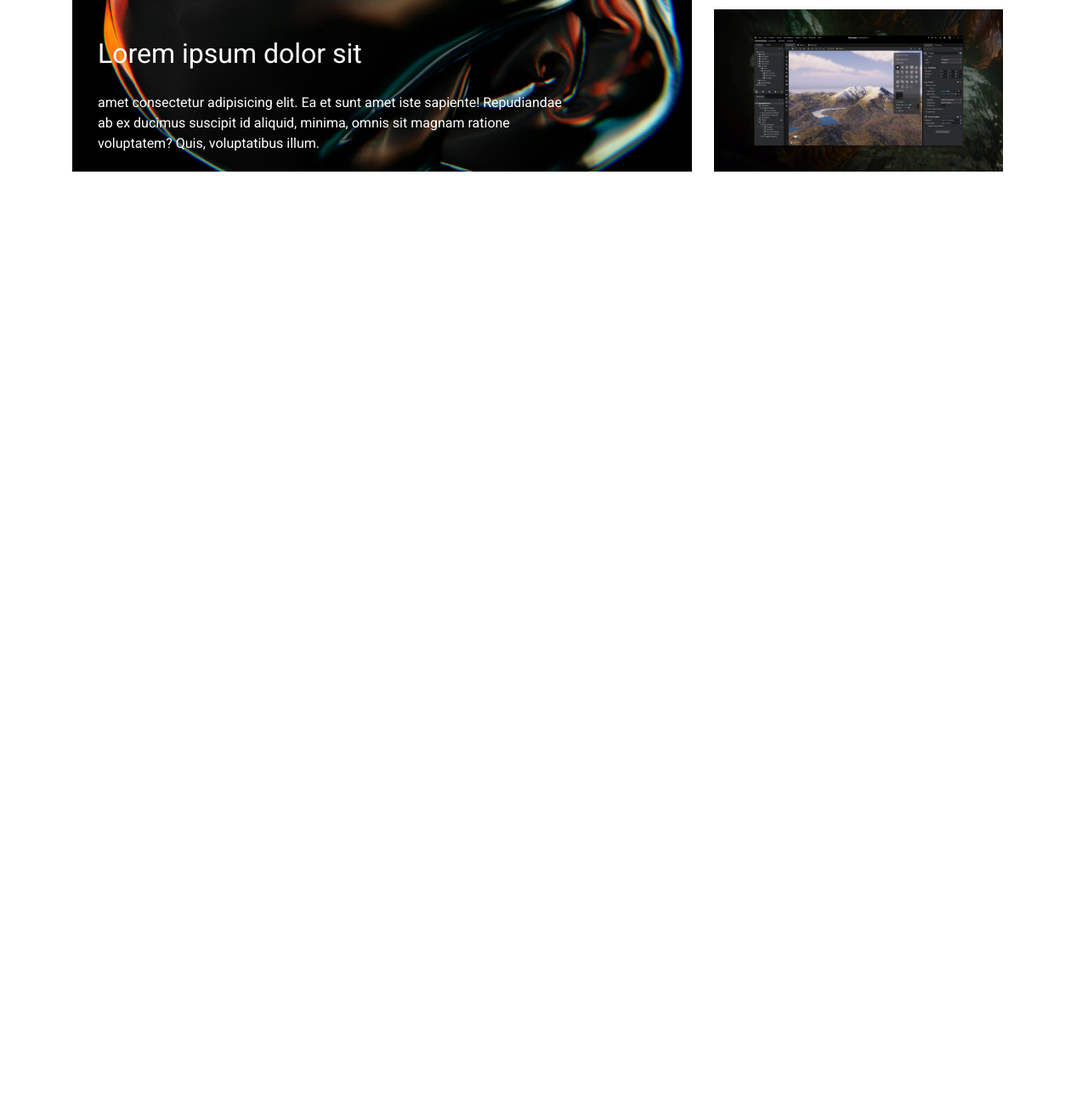
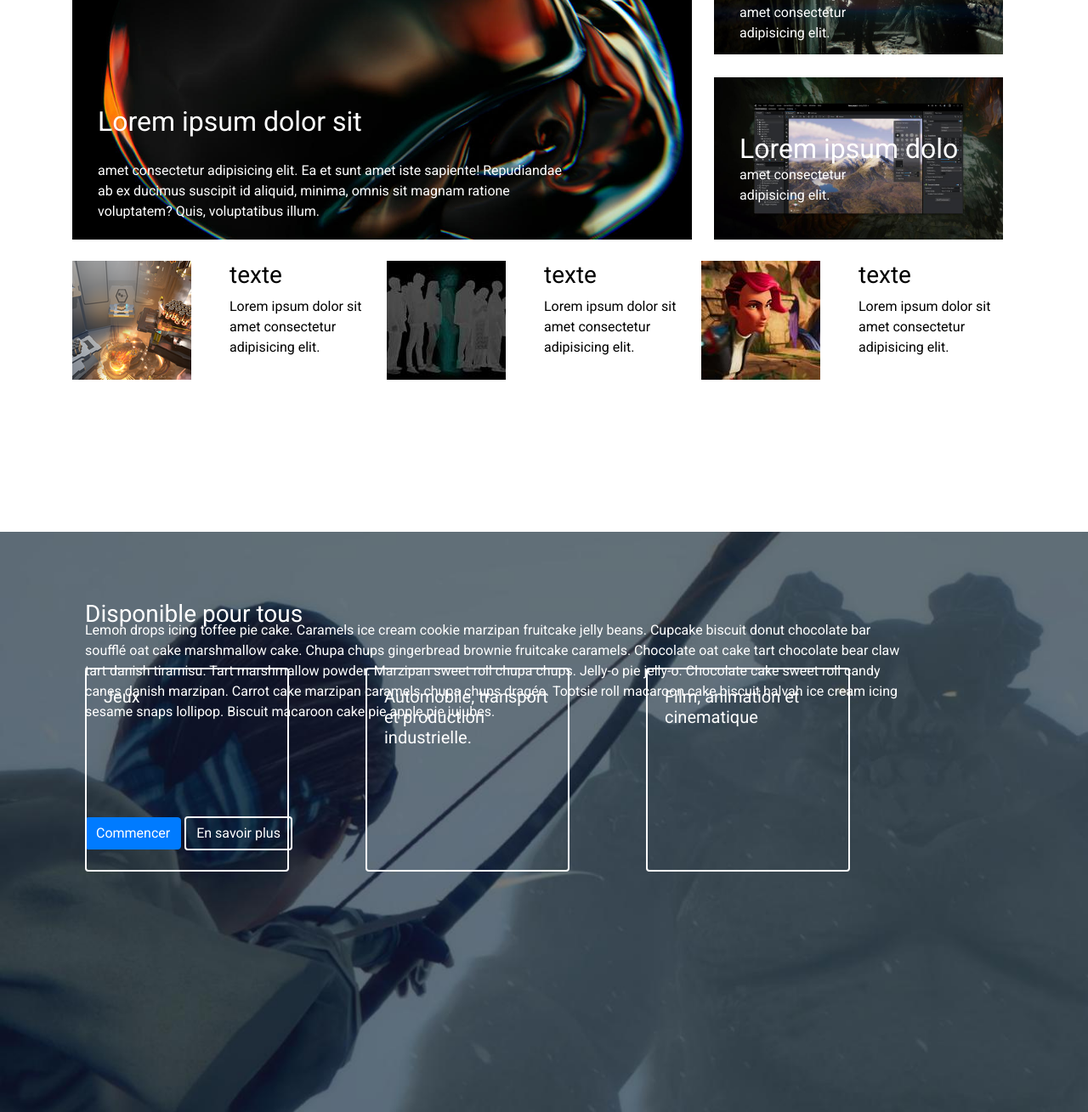
Before and after one commit to melimorin/synthese-creationweb, a plain HTML site: page index.html in a window 1280 px wide. Shown: the part 1054-2363 px from the top of the page at 85% size. Before the commit the page ends 1600 px from the top, so only its background shows below. Drawn offline with nearby package versions, Linux system fonts and the light colour scheme.

Commit message:
section 2

```diff
--- a/index.html
+++ b/index.html
@@ -130,7 +130,7 @@
     </div>
    <!-- section 1 -->
     <div class="container actualite1">
-      <h2>Derniere actualite</h2>
+      <h2 class="titre-margin">Derniere actualite</h2>
       <div class="container">
           <div class="row">
             <div class="col-8 no-padding position-relative">
@@ -140,16 +140,83 @@
             </div>
             <div class="col-4">
               <div class="col no-padding">
-                  <img class="new1 col-margin-bottom" src="/medias/images/news2.jpg" alt="">
-                </div>
-                <div class="col no-padding">
-                  <img class="new1" src="/medias/images/news3.jpg" alt="">
+                <img class="new1 col-margin-bottom" src="/medias/images/news2.jpg" alt="">
+                <h2 class="sous-titre sous-titre1">Lorem ipsum dolo</h2>
+                <p class="texte texte1">amet consectetur adipisicing elit. </p>
+              </div>
+              <div class="col no-padding">
+                <img class="new1" src="/medias/images/news3.jpg" alt="">
+                <h2 class="sous-titre sous-titre1">Lorem ipsum dolo</h2>
+                <p class="texte texte1">amet consectetur adipisicing elit. </p>
               </div>
             </div>
           </div>
         </div>
+
+        <div class="container thumbnail">
+            <div class="row">
+              <div class="col no-padding">
+                <img class="img-thumbs" src="/medias/images/thumbnail1.png" alt="">
+              </div>
+              <div class="col">
+                <h3>texte</h3>
+                <p>Lorem ipsum dolor sit amet consectetur adipisicing elit.</p>
+              </div>
+              <div class="col no-padding">
+                  <img class="img-thumbs" src="/medias/images/thumbnail2.jpg" alt="">
+                </div>
+                <div class="col">
+                  <h3>texte</h3>
+                  <p>Lorem ipsum dolor sit amet consectetur adipisicing elit.</p>
+                </div>
+                <div class="col no-padding">
+                  <img class="img-thumbs" src="/medias/images/thumbnail3.jpg" alt="">
+                </div>
+                <div class="col ">
+                    <h3>texte</h3>
+                    <p>Lorem ipsum dolor sit amet consectetur adipisicing elit.</p>
+              </div>
+            </div>
+          </div>
     </div>
    <!-- derniere actualite - section 2 -->
+   <div class="container-fluid actualite1 ">
+      <div class="img-splash row">
+          <div class="container position-relative">
+                <h3 class="sous-titre sous-titre2">Disponible pour tous</h3>
+                <p class="texte texte2">Lemon drops icing toffee pie cake. Caramels ice cream cookie marzipan fruitcake jelly beans. Cupcake biscuit donut chocolate bar soufflé oat cake marshmallow cake. Chupa chups gingerbread brownie fruitcake caramels. Chocolate oat cake tart chocolate bear claw tart danish tiramisu. Tart marshmallow powder. Marzipan sweet roll chupa chups. Jelly-o pie jelly-o. Chocolate cake sweet roll candy canes danish marzipan. Carrot cake marzipan caramels chupa chups dragée. Tootsie roll macaroon cake biscuit halvah ice cream icing sesame snaps lollipop. Biscuit macaroon cake pie apple pie jujubes.</p>
+
+              <div class="boutons texte texte-bouton">
+                <button type="button" class="btn btn-primary">Commencer</button>
+                <button type="button" class="btn btn-primary bouton-2">En savoir plus</button>
+              </div>
+              <div class="row carre texte card-position2">
+                    <div class="col carre-1">
+                      <div class="card" >
+                          <div class="card-body">
+                              <h5 class="card-title">Jeux</h5>
+                          </div>
+                      </div>
+                  </div>
+                  <div class="col carre-2">
+                      <div class="card">
+                          <div class="card-body">
+                              <h5 class="card-title">Automobile, transport et production industrielle.</h5>
+                          </div>
+                      </div>
+
+                  </div>
+                  <div class="col carre-3">
+                      <div class="card"">
+                          <div class="card-body">
+                              <h5 class="card-title">Film, animation et cinematique</h5>
+                          </div>
+                      </div>
+                    </div>
+              </div>
+          </div>
+      </div>
+   </div>
 
    <!-- section 3 -->
 
--- a/style/style.scss
+++ b/style/style.scss
@@ -110,6 +110,10 @@ body {
     position: relative;
 }
 
+.titre-margin {
+    margin-top: 5rem;
+}
+
 .sous-titre {
     position: absolute;
     bottom: 7rem;
@@ -124,3 +128,64 @@ body {
     right: 150px;
     color: #fff;
 }
+
+.sous-titre1 {
+    position: absolute;
+    bottom: 5rem;
+    left: 30px;
+    color: #fff;
+}
+
+.sous-titre2 {
+    position: absolute;
+    top: 5rem;
+}
+
+.texte1 {
+    position: absolute;
+    bottom: 24px;
+    left: 30px;
+    right: 150px;
+    color: #fff;
+}
+.texte2 {
+    position: absolute;
+    bottom: 35rem;
+    left: 30px;
+    right: 150px;
+    color: #fff;
+}
+
+.texte-bouton {
+    position: absolute;
+    bottom: 25rem;
+    left: 30px;
+    right: 150px;
+
+}
+.card-position {
+    position: relative;
+    bottom: 25rem;
+    padding: 0;
+}
+
+.card-position2 {
+    position: absolute;
+    bottom: 25rem;
+    padding: 0;
+}
+
+.thumbnail {
+    margin-top: 25px;
+}
+.col-margin-right-sect2 {
+    margin-right: 20px;
+}
+
+.img-splash {
+    background-image: url(/medias/images/game-splash.jpg);
+    height: 100%;
+    background-size: cover;
+    background-repeat: no-repeat;
+    z-index: -1;
+}
```
Also changed, not shown: style/style.css, style/style.min.css, 1 other file.
